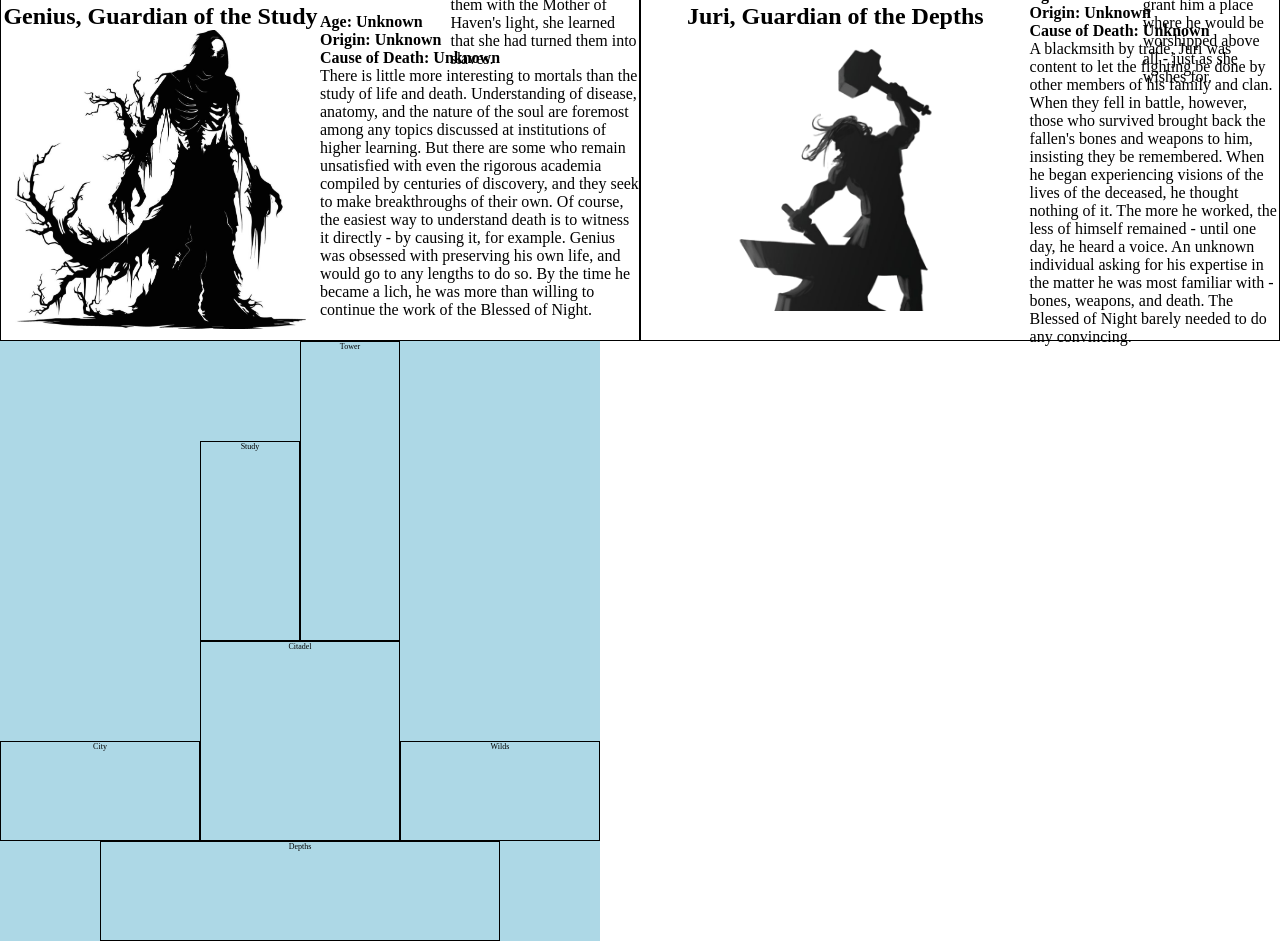
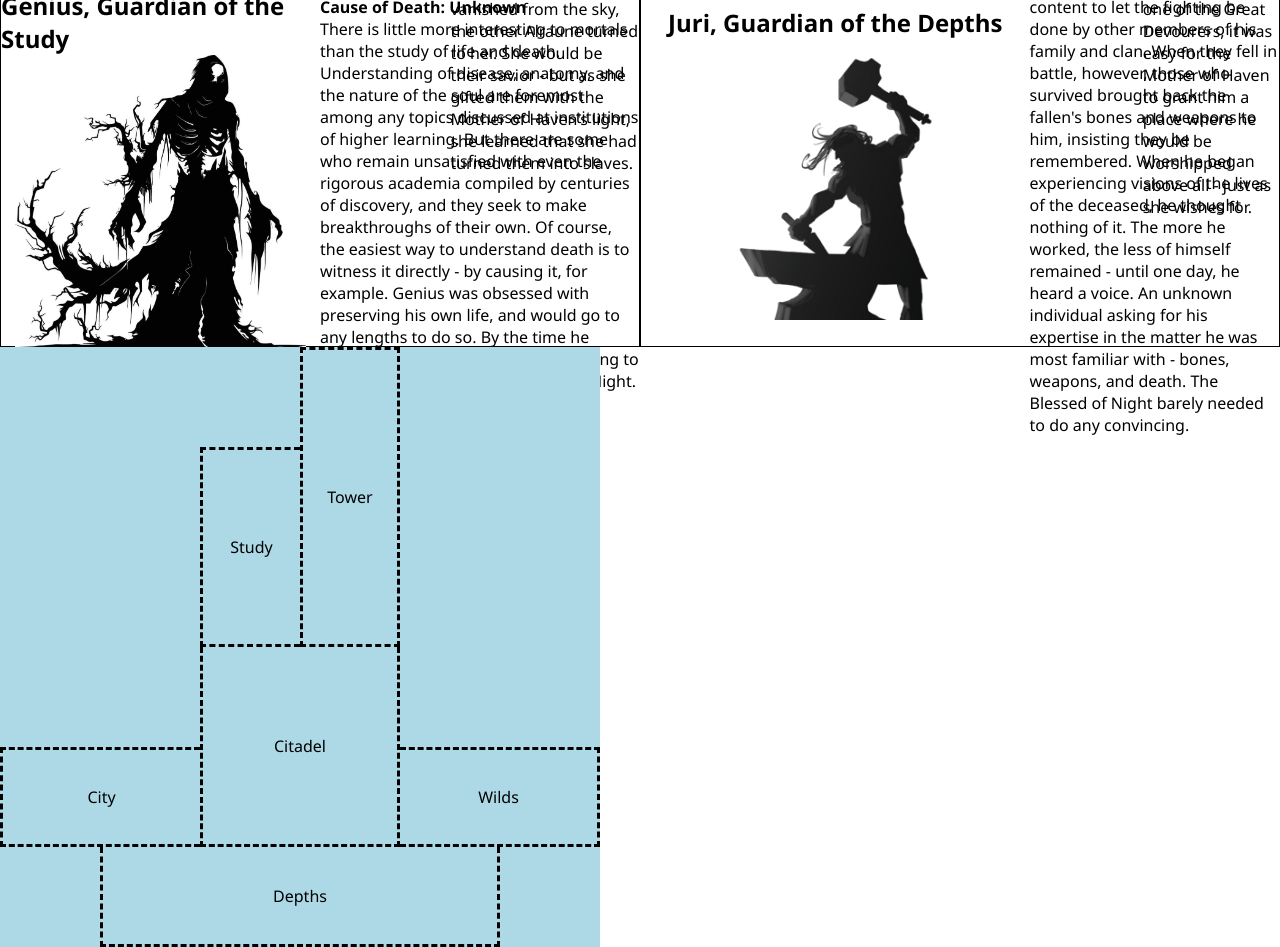
Before and after one commit to Aosegir/test-site, a plain HTML site: page index.html in a window 1280 px wide. Shown: the part 746-1693 px from the top of the page. Drawn offline with Linux system fonts and the light colour scheme.

Commit message:
Add files via upload

```diff
--- a/index.html
+++ b/index.html
@@ -7,14 +7,14 @@
     <link rel="stylesheet" href="style.css">
 </head>
 <body>
-    <h1>Court, Cloak, & Castle</h1>
+    <a href="index.html"><h1>Court, Cloak, & Castle</h1></a>
     <main>
         <div class="guardian-grid">
             <div class="villain-item flex space-around">
-                <div class="flex column container-item center">
+                <a href="./chars/kalis.html"><div class="flex column container-item center">
                     <h2>Kalis, Guardian of the Citadel</h2>
                     <img src="./imgs/knight.jpg" alt="">
-                </div>
+                </div></a>
                 <div class="flex column container-item">
                     <h4>Age: Unknown</h4>
                     <h4>Origin: Unknown</h4>
@@ -85,12 +85,12 @@
         </div>
         <div class="flex">
             <div class="map">
-                <div class="room" id="citadel">Citadel</div>
-                <div class="room" id="city">City</div>
-                <div class="room" id="study">Study</div>
+                <div class="room missing-top" id="citadel">Citadel</div>
+                <div class="room missing-right" id="city">City</div>
+                <div class="room missing-right" id="study">Study</div>
                 <div class="room" id="tower">Tower</div>
-                <div class="room" id="depths">Depths</div>
-                <div class="room" id="wilds">Wilds</div>
+                <div class="room missing-top" id="depths">Depths</div>
+                <div class="room missing-left" id="wilds">Wilds</div>
             </div>
             <div class="bio-grid">
                 <div class="flex column center invisible" id="citadel-bio">
--- a/style.css
+++ b/style.css
@@ -1,6 +1,7 @@
 * {
     border: 0;
     margin: 0;
+    font-family:'Segoe UI', Tahoma, Geneva, Verdana, sans-serif
 }
 
 .flex {
@@ -47,6 +48,10 @@ img {
     object-fit: scale-down;
 }
 
+a {
+    text-decoration: none;
+}
+
 /* MAP STUFF */
 
 .map {
@@ -63,9 +68,11 @@ img {
 }
 
 .room {
-    border: 1px solid black;
-    font-size: 50%;
+    border-width: 3px;
+    border-style: dashed;
+    border-color: black;
     text-align: center;
+    align-content: center;
 }
 
 #citadel {
@@ -92,6 +99,18 @@ img {
     grid-area: depths;
 }
 
+.missing-top {
+    border-width: 0px 3px 3px 3px;
+}
+
+.missing-left {
+    border-width: 3px 3px 3px 0px;
+}
+
+.missing-right {
+    border-width: 3px 0px 3px 3px;
+}
+
 .bio-grid {
     display: grid;
     grid-template-rows: repeat(2, 1fr);
```
